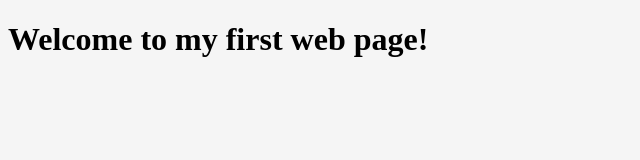
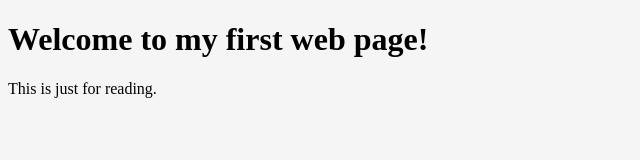
Before and after one commit to decisionmechanics/poor-web-app, a plain HTML site: page index.html in a window 1280 px wide. Shown: the whole page, without its empty margins (0-640 px from the left). Drawn offline with Linux system fonts and the light colour scheme.

Commit message:
Improve message

```diff
--- a/index.html
+++ b/index.html
@@ -8,6 +8,8 @@
 
 <body>
     <h1>Welcome to my first web page!</h1>
+
+    <p>This is just for reading.</p>
 </body>
 
 </html>
```
